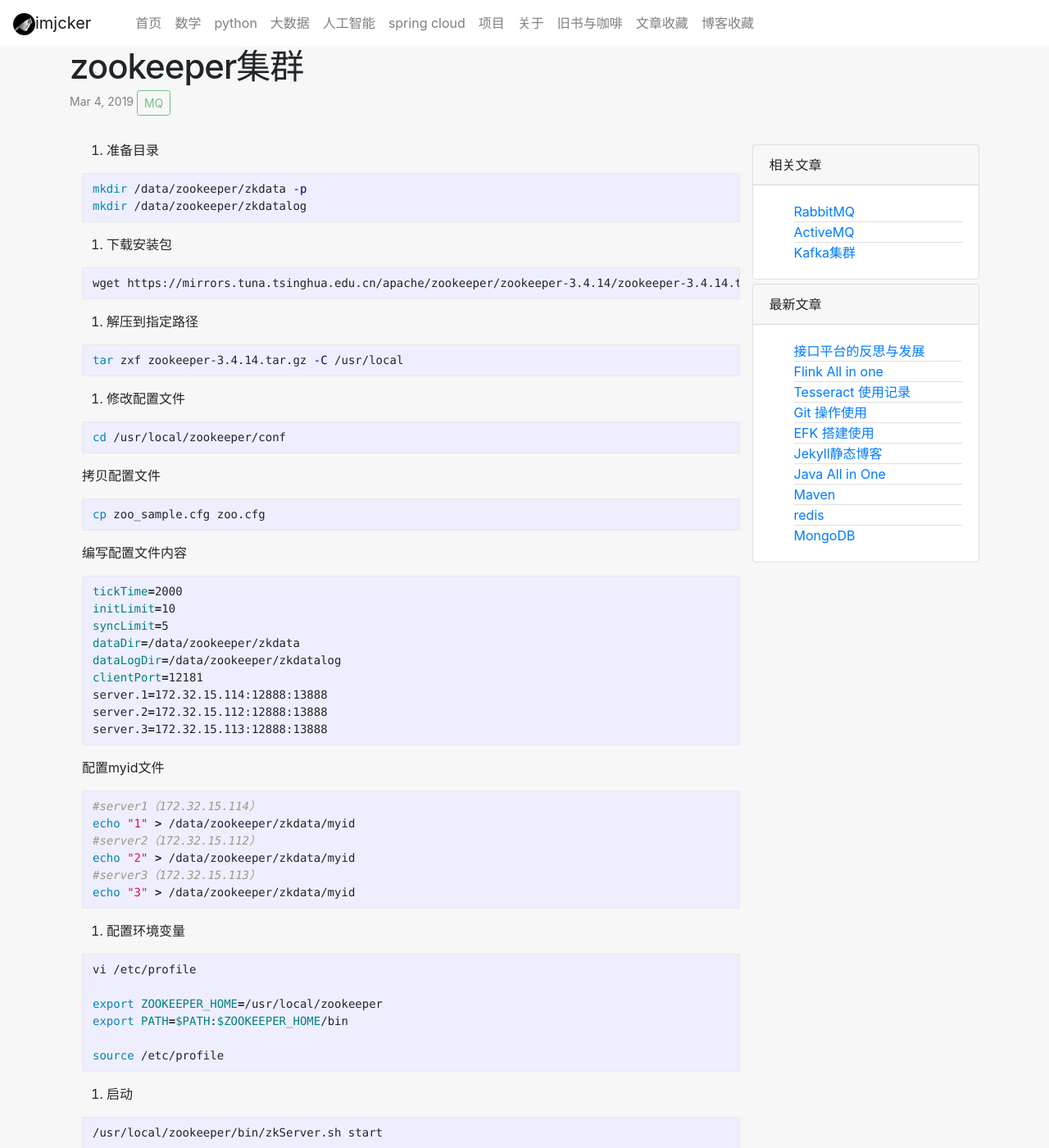
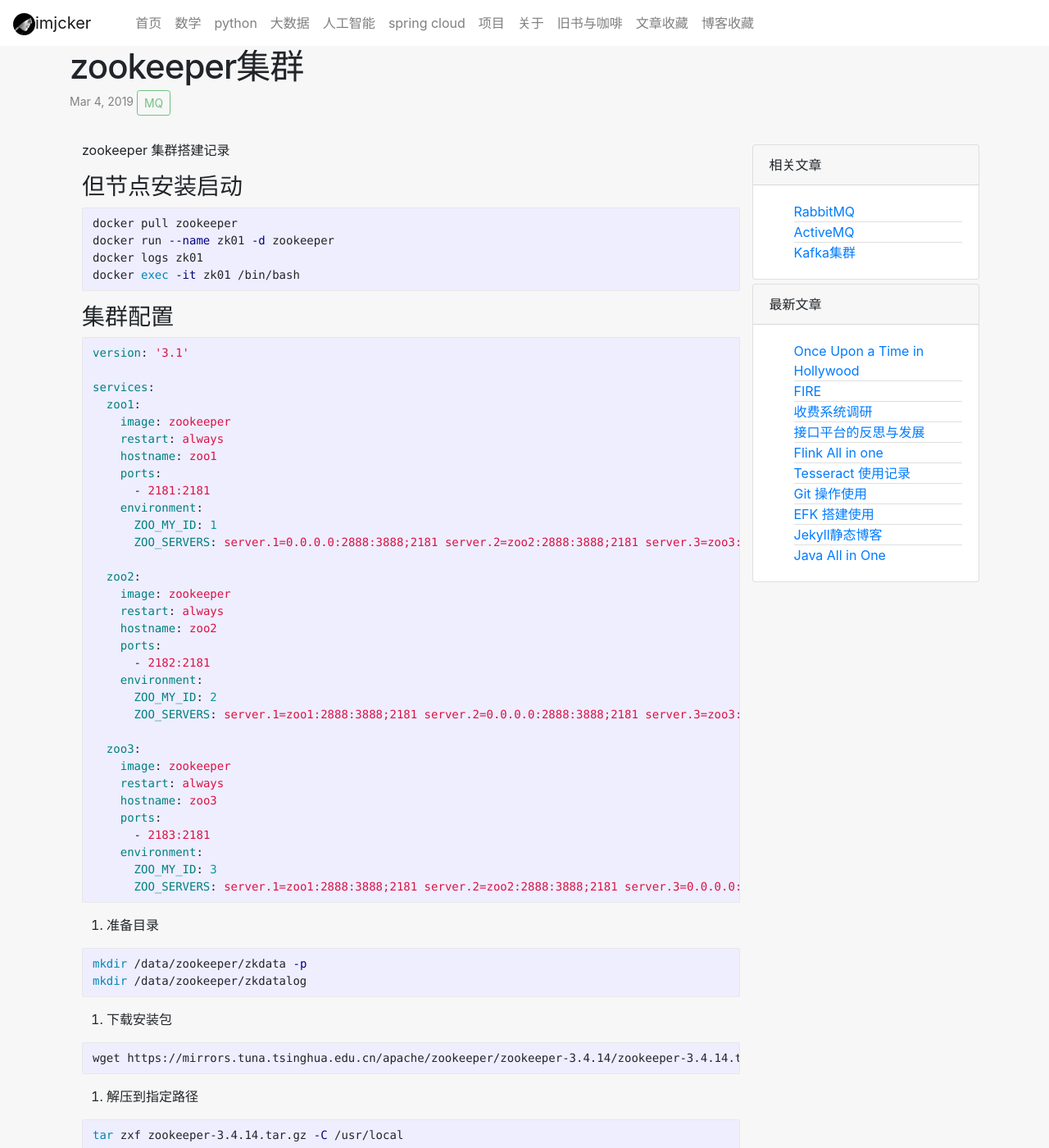
Before and after one commit to imjcker/imjcker.github.io, a Jekyll site: the page built from _posts/2019-03-04-zookeeper.md, in a window 1280 px wide and 1400 px high. Shown: the whole window at 82% size. Built offline with Jekyll 4.4.1, drawn with Linux system fonts in a browser that asks for light colours; comment, search, counter and statistics services are not loaded.

Commit message:
update posts

````diff
--- a/_posts/2019-03-04-zookeeper.md
+++ b/_posts/2019-03-04-zookeeper.md
@@ -4,6 +4,58 @@ title: zookeeper集群
 category: MQ
 tags: zookeeper
 ---
+zookeeper 集群搭建记录
+
+
+
+### 但节点安装启动
+
+```shell
+docker pull zookeeper
+docker run --name zk01 -d zookeeper
+docker logs zk01
+docker exec -it zk01 /bin/bash
+```
+
+### 集群配置
+
+```yaml
+version: '3.1'
+
+services:
+  zoo1:
+    image: zookeeper
+    restart: always
+    hostname: zoo1
+    ports:
+      - 2181:2181
+    environment:
+      ZOO_MY_ID: 1
+      ZOO_SERVERS: server.1=0.0.0.0:2888:3888;2181 server.2=zoo2:2888:3888;2181 server.3=zoo3:2888:3888;2181
+
+  zoo2:
+    image: zookeeper
+    restart: always
+    hostname: zoo2
+    ports:
+      - 2182:2181
+    environment:
+      ZOO_MY_ID: 2
+      ZOO_SERVERS: server.1=zoo1:2888:3888;2181 server.2=0.0.0.0:2888:3888;2181 server.3=zoo3:2888:3888;2181
+
+  zoo3:
+    image: zookeeper
+    restart: always
+    hostname: zoo3
+    ports:
+      - 2183:2181
+    environment:
+      ZOO_MY_ID: 3
+      ZOO_SERVERS: server.1=zoo1:2888:3888;2181 server.2=zoo2:2888:3888;2181 server.3=0.0.0.0:2888:3888;2181
+```
+
+
+
 1. 准备目录
 
 ```shell
````
Also changed, not shown: _posts/2019-03-04-kafka.md (+8 -0 lines), _posts/2019-06-10-docker.md (+6 -0 lines), _posts/2020-01-12-jvm.md (+4 -0 lines), _posts/2020-01-21-Flink-All-in-one.md (+35 -0 lines), _posts/2020-02-14-the-future-of-inmgr.md (+9 -1 lines), _posts/2020-02-15-api-charge-system.md (added, +19 -0 lines), _posts/2020-02-16-fire.md (added, +55 -0 lines), _posts/2020-02-17-Once-Upon-a-Time-in-Hollywood.md (added, +14 -0 lines), assets/charge.jpg (added), assets/hlwws.jpeg (added), 1 other file.
